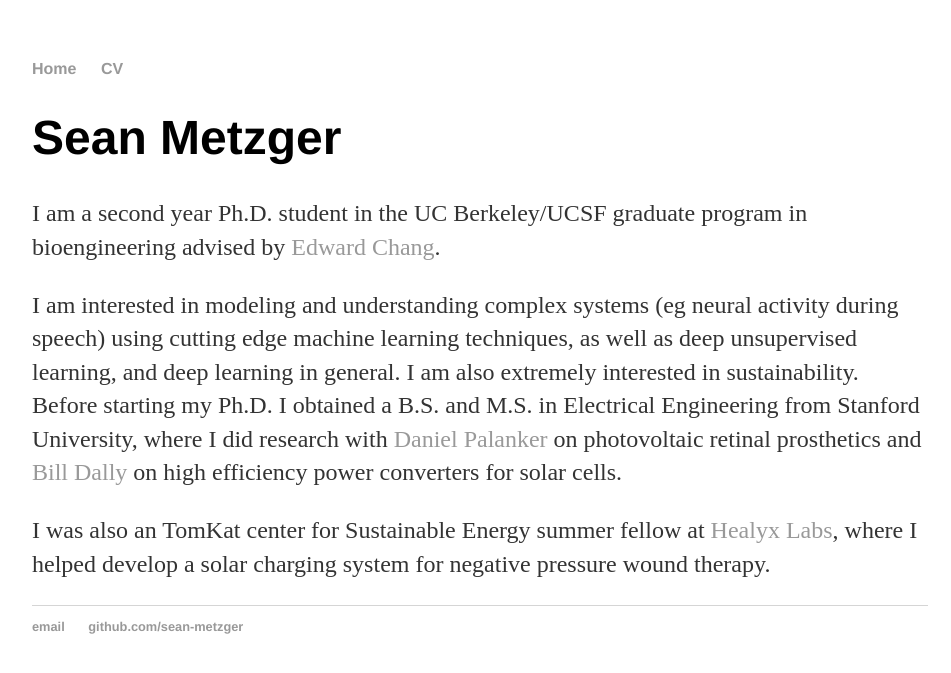
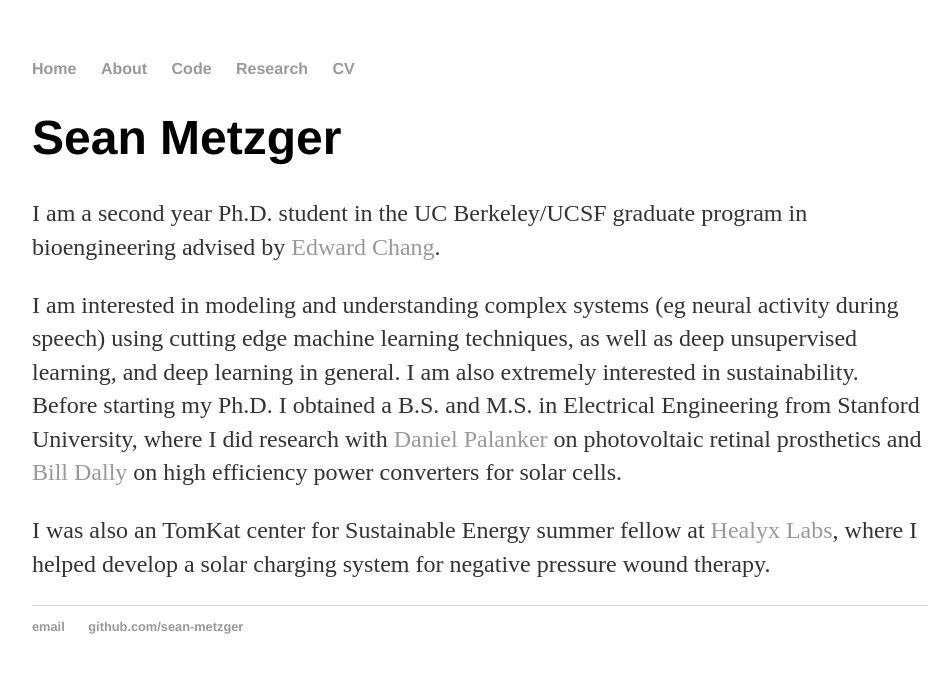
Before and after one commit to sean-metzger/sean-metzger.github.io, a Jekyll site: the page built from index.html, in a window 1280 px wide. Shown: the top 673 px of the page, without its empty margins (160-1111 px from the left). Built offline with Jekyll 4.4.1, drawn with Linux system fonts in a browser that asks for light colours.

Commit message:
Update default.html

```diff
--- a/_layouts/default.html
+++ b/_layouts/default.html
@@ -9,6 +9,9 @@
 			<nav>
 	    		<ul>
 	        		<li><a href="/">Home</a></li>
+				<li><a href="/about">About</a></li>
+				<li><a href="/code">Code</a></li>
+				<li><a href="/research">Research</a></li>
 	        		<li><a href=https://sean-metzger.github.io/CV.pdf>CV</a></li>
 	    		</ul>
 			</nav>
```
